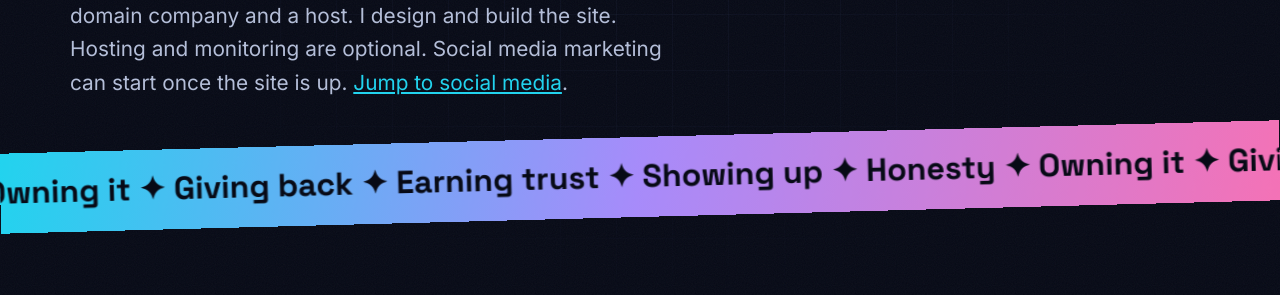
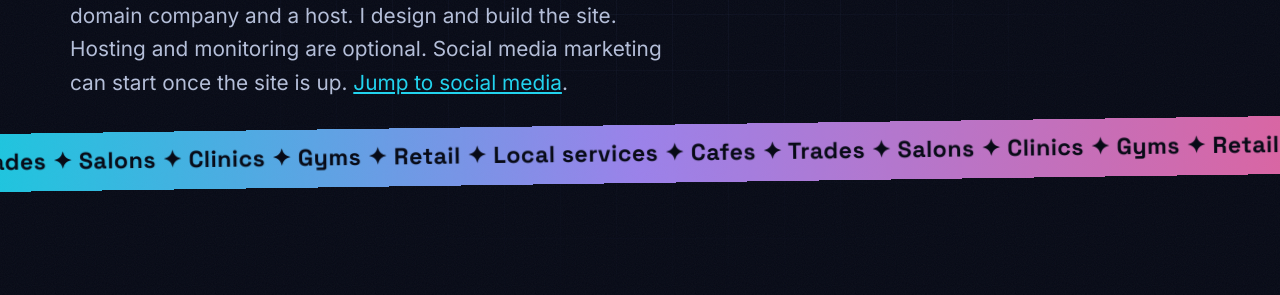
Before and after one commit to finlaysontomas/buildit-nick-version, a plain HTML site: page services.html in a window 1280 px wide. Shown: the part 490-785 px from the top of the page. Drawn offline with Linux system fonts and the light colour scheme.

```diff
--- a/services.html
+++ b/services.html
@@ -6,21 +6,21 @@
   <title>Services | BuildIT</title>
   <meta name="description" content="Free for every Northern Beaches charity, with no limit: I'll design and build your website for free. Free for my first 5 local businesses: the first 5 Northern Beaches businesses get their website designed and built for free. The design and build is free. Hosting isn't included. All I ask is an honest review.">
   <meta name="theme-color" content="#070a16">
-  <link rel="canonical" href="https://finlaysonnick74-source.github.io/buildit-nick-version/services.html">
+  <link rel="canonical" href="https://buildit.net.au/services.html">
   <meta property="og:type" content="website">
   <meta property="og:site_name" content="BuildIT">
   <meta property="og:locale" content="en_AU">
   <meta property="og:title" content="Services | BuildIT">
   <meta property="og:description" content="Free for every Northern Beaches charity, with no limit: I'll design and build your website for free. Free for my first 5 local businesses: the first 5 Northern Beaches businesses get their website designed and built for free. The design and build is free. Hosting isn't included. All I ask is an honest review.">
-  <meta property="og:url" content="https://finlaysonnick74-source.github.io/buildit-nick-version/services.html">
-  <meta property="og:image" content="https://finlaysonnick74-source.github.io/buildit-nick-version/og-image.png">
+  <meta property="og:url" content="https://buildit.net.au/services.html">
+  <meta property="og:image" content="https://buildit.net.au/og-image.png">
   <meta property="og:image:width" content="1200">
   <meta property="og:image:height" content="630">
   <meta property="og:image:alt" content="BuildIT. Your business online. I build it, host it and keep it running. Websites for local businesses, done for you.">
   <meta name="twitter:card" content="summary_large_image">
   <meta name="twitter:title" content="Services | BuildIT">
   <meta name="twitter:description" content="Free for every Northern Beaches charity, with no limit: I'll design and build your website for free. Free for my first 5 local businesses: the first 5 Northern Beaches businesses get their website designed and built for free. The design and build is free. Hosting isn't included. All I ask is an honest review.">
-  <meta name="twitter:image" content="https://finlaysonnick74-source.github.io/buildit-nick-version/og-image.png">
+  <meta name="twitter:image" content="https://buildit.net.au/og-image.png">
   <meta name="twitter:image:alt" content="BuildIT. Your business online. I build it, host it and keep it running. Websites for local businesses, done for you.">
   <link rel="icon" href="favicon.svg" type="image/svg+xml">
   <link rel="preconnect" href="https://fonts.googleapis.com">
@@ -71,11 +71,11 @@
         <p class="hero__sub reveal">Most small businesses don't want to juggle a designer, a domain company and a host. I design and build the site. Hosting and monitoring are optional. Social media marketing can start once the site is up. <a href="#social">Jump to social media</a>.</p>
       </div>
     </section>
-    <div class="marquee-clip">
-      <div class="marquee" aria-hidden="true">
+    <div class="marquee-clip marquee-clip--biz">
+      <div class="marquee marquee--biz" aria-hidden="true">
         <div class="marquee__track">
-          <span>Honesty ✦ Owning it ✦ Giving back ✦ Earning trust ✦ Showing up ✦&nbsp;</span>
-          <span>Honesty ✦ Owning it ✦ Giving back ✦ Earning trust ✦ Showing up ✦&nbsp;</span>
+          <span>Cafes ✦ Trades ✦ Salons ✦ Clinics ✦ Gyms ✦ Retail ✦ Local services ✦&nbsp;</span>
+          <span>Cafes ✦ Trades ✦ Salons ✦ Clinics ✦ Gyms ✦ Retail ✦ Local services ✦&nbsp;</span>
         </div>
       </div>
     </div>
```
Also changed, not shown: story.html (+8 -8 lines), thanks.html (+8 -8 lines), work.html (+8 -8 lines).
